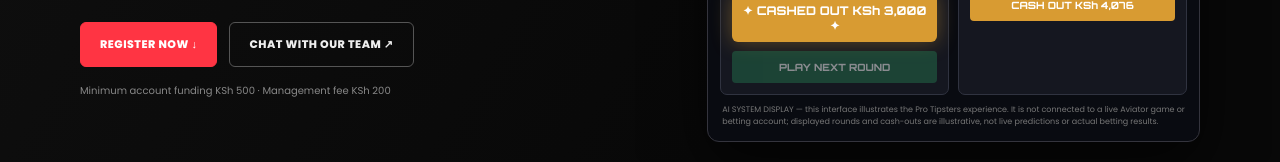
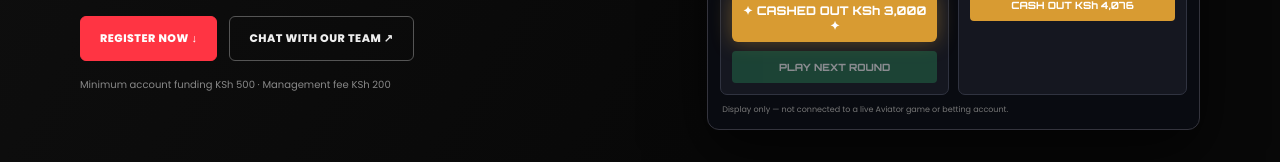
Before and after one commit to kuria95-bit/protipsters-aviator, a plain HTML site: page index.html in a window 1280 px wide. Shown: the part 638-800 px from the top of the page. Drawn offline with Linux system fonts and the light colour scheme.

Commit message:
Shorten game display disclosure

```diff
--- a/index.html
+++ b/index.html
@@ -39,7 +39,7 @@ footer{padding:24px 0;border-top:1px solid #222;color:#777;font-size:10px}.foot{
   <div class="bet-panel" data-slot="0"><div class="bet-panel-head"><b>BET SLOT 1</b><span class="slot-tag">AUTO CASHOUT</span></div><label>BET AMOUNT (KSh)</label><input class="stake-input" type="number" min="10" step="10" value="500" aria-label="Bet amount slot 1"><div class="bet-result" id="betResult0">Ready for next round</div><div class="cashout-pop" id="cashoutPop0" aria-live="polite"></div><button class="bet-button" type="button" data-action="bet" data-slot="0">BET</button></div>
   <div class="bet-panel" data-slot="1"><div class="bet-panel-head"><b>BET SLOT 2</b><span class="slot-tag">AUTO CASHOUT</span></div><label>BET AMOUNT (KSh)</label><input class="stake-input" type="number" min="10" step="10" value="1000" aria-label="Bet amount slot 2"><div class="bet-result" id="betResult1">Ready for next round</div><div class="cashout-pop" id="cashoutPop1" aria-live="polite"></div><button class="bet-button" type="button" data-action="bet" data-slot="1">BET</button></div>
  </div>
- <div class="game-footnote">AI SYSTEM DISPLAY — this interface illustrates the Pro Tipsters experience. It is not connected to a live Aviator game or betting account; displayed rounds and cash-outs are illustrative, not live predictions or actual betting results.</div>
+ <div class="game-footnote">Display only — not connected to a live Aviator game or betting account.</div>
 </div></div></section>
 <section class="section" id="winners"><div class="wrap"><div class="kicker">PRO TIPSTERS PAYOUT BOARD</div><h2 class="heading">This week's top payouts.</h2><p class="intro">Payout figures and names below are supplied by our team. Individual results vary and are not a promise of future winnings.</p><div class="livebar"><div><strong>AVIATOR MANAGEMENT DESK</strong><br><span>Registration and client support available on WhatsApp</span></div><span class="status">● OPEN</span></div><div class="leaderboard">
 <article class="winner"><span class="rank">#01 TOP PAYOUT</span><b>George Njoroge</b><div class="amount">KSh 105,789</div><small>Reported payout</small></article>
```
